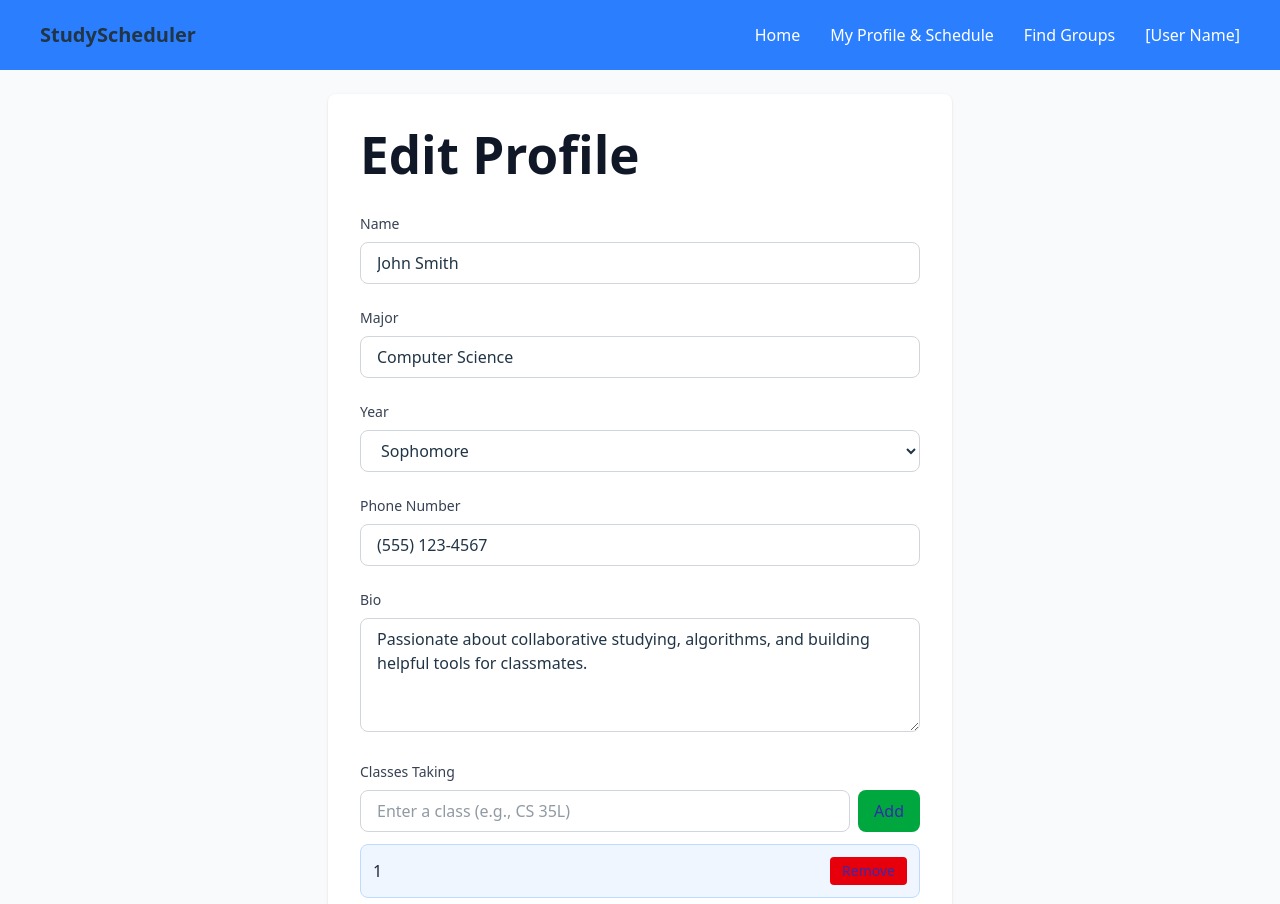
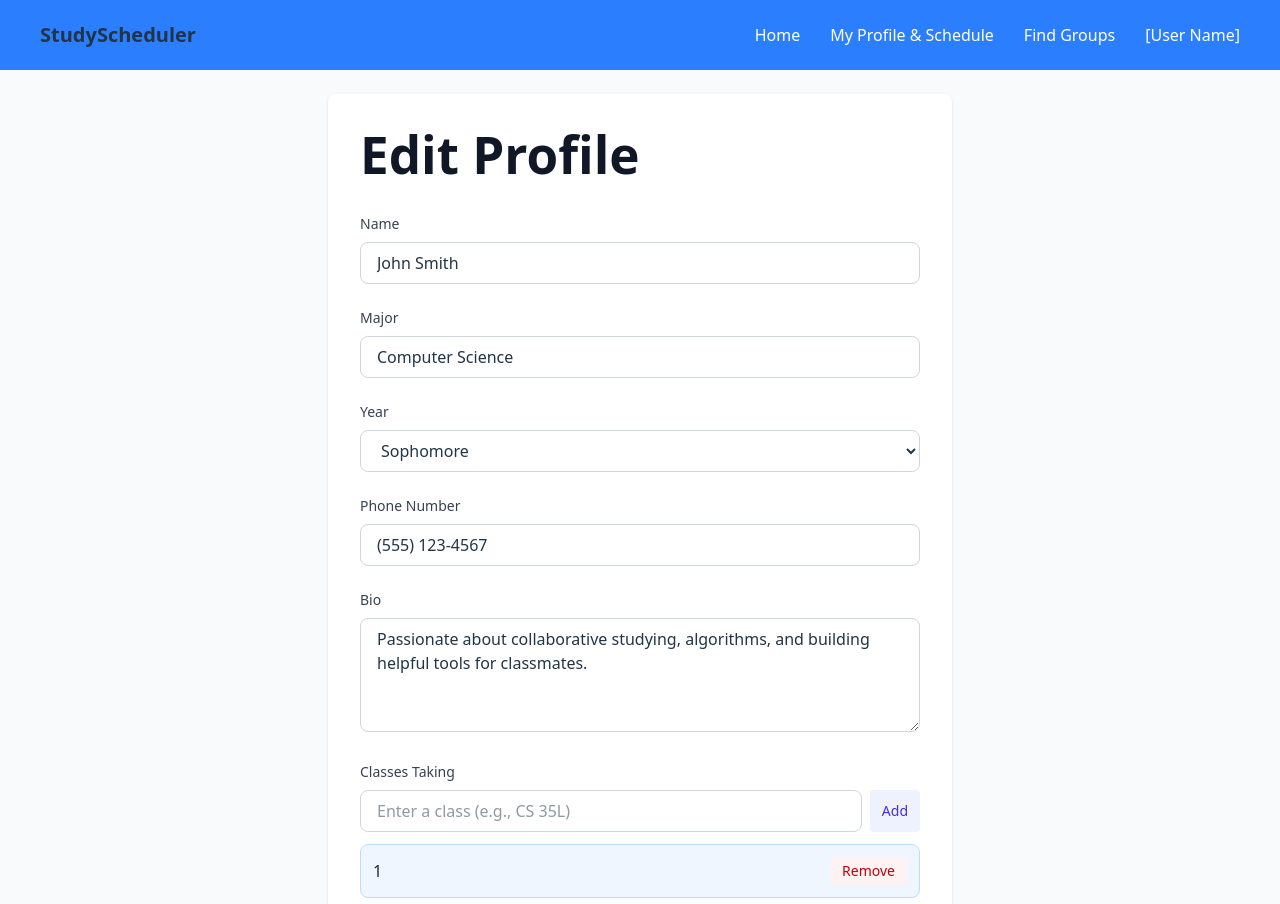
Before and after one commit to ArchitWa/35L-StudyScheduler, a React (Vite) app in the folder client/: page /profile_edit in a window 1280 px wide. Shown: the top 904 px of the page. Built offline with nearby package versions, Linux system fonts and the light colour scheme.

Commit message:
edit buttons for profile editro

```diff
--- a/client/src/pages/profileEditor.jsx
+++ b/client/src/pages/profileEditor.jsx
@@ -188,7 +188,7 @@ export default function ProfileEditor() {
                                     <button
                                         type="button"
                                         onClick={handleAddClass}
-                                        className="px-4 py-2 bg-green-600 text-indigo-800 rounded-lg hover:bg-green-700 transition duration-200 font-medium"
+                                        className="bg-indigo-50 hover:bg-indigo-100 cursor-pointer px-3 py-1 text-sm  text-indigo-700 rounded font-medium"
                                     >
                                         Add
                                     </button>
@@ -206,7 +206,7 @@ export default function ProfileEditor() {
                                                 <button
                                                     type="button"
                                                     onClick={() => handleRemoveClass(index)}
-                                                    className="px-3 py-1 bg-red-600 text-indigo-800 rounded hover:bg-red-700 transition duration-200 text-sm font-medium"
+                                                    className="bg-red-50 hover:bg-red-100 cursor-pointer px-3 py-1 text-sm  text-red-700 rounded font-medium"
                                                 >
                                                     Remove
                                                 </button>
```
